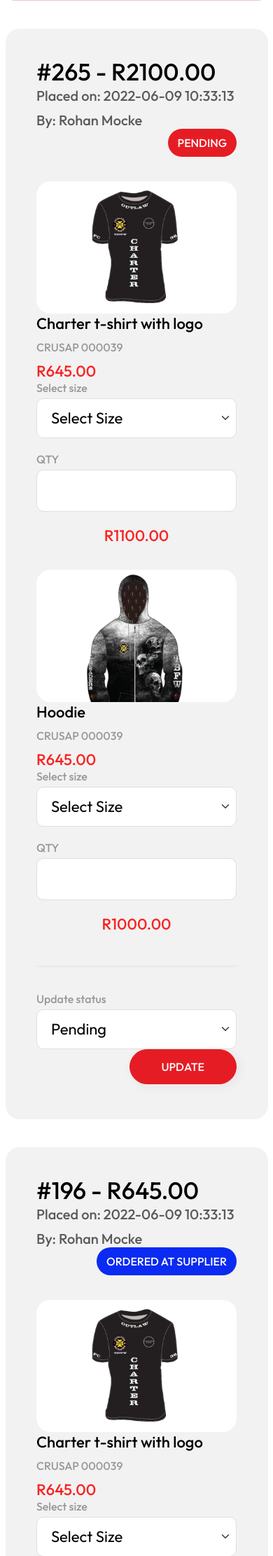
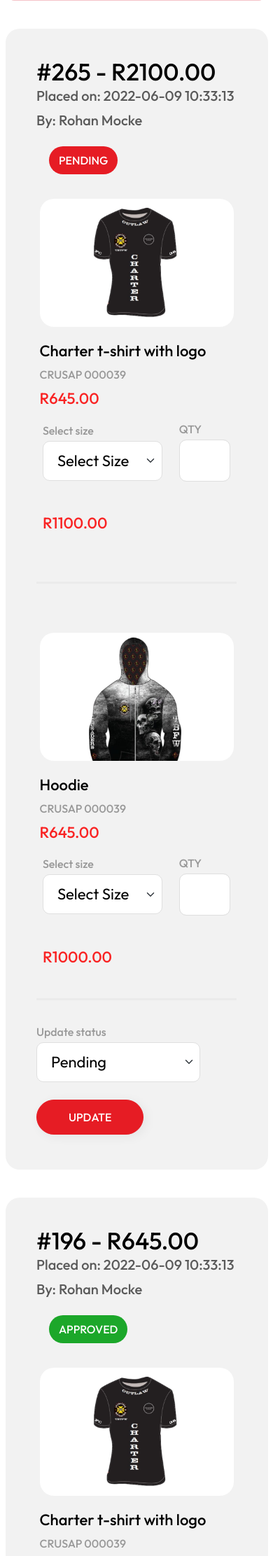
Before and after one commit to mocke/crusaders-merch-frontend, a PHP site: page /orderCharters.php in a window 390 px wide. Shown: the part 548-2771 px from the top of the page at 70% size. Run offline with PHP 8.4, Linux system fonts and the light colour scheme; some libraries are stand-ins or nearby versions.

Commit message:
- Updated orderCharters full responsiveness

```diff
--- a/orderCharters.php
+++ b/orderCharters.php
@@ -28,23 +28,27 @@ include 'includes/header.php'
                     <h4 class="text-dark-gray xs-mb-10">Placed on: 2022-06-09 10:33:13</h4>
                     <h4 class="text-dark-gray">By: Rohan Mocke</h4>
                 </div>
-                <div class="col-sm-12 col-md-6 my-auto text-end">
+                <div class="col-sm-12 col-md-6 text-md-end xs-mt-25 md-mt-0">
                     <div class="pill pill-danger">
                         PENDING
                     </div>
                 </div>
             </div>
+            <div class="row">
+                <div class="col-sm-12 col-md-6 col-lg-12 lg-mb-50">
                     <!-- Product Item -->
                     <div class="row">
-                <div class="col-sm-12 col-xl-2 my-auto">
+                        <div class="col-sm-12 col-lg-4 col-xl-2 my-auto">
                             <img class="img-fluid border-radius-20" src="assets/images/products/t-shirt.jpg" alt="Full patch members T-shirts">
                         </div>
-                <div class="col-sm-12 col-xl-3 my-auto">
-                    <h3>Charter t-shirt with logo</h3>
+                        <div class="col-sm-12 col-lg-4 col-xl-3 my-auto">
+                            <h3 class="xs-mt-20 lg-mt-0">Charter t-shirt with logo</h3>
                             <h5>CRUSAP 000039</h5>
                             <h3 class="text-vivid-red">R645.00</h3>
                         </div>
-                <div class="col-sm-12 col-xl-2 my-auto xs-pb-20">
+                        <div class="col-sm-12 col-lg-4 col-xl-7 my-auto">
+                            <div class="row xs-plr-0 xs-mt-20 lg-mt-0">
+                                <div class="col-8 col-lg-7 col-xl-4 my-auto">
                                     <label class="form-label" for="selectSize">Select size</label>
                                     <select class="form-select" id="selectSize" name="selectSize">
                                         <option selected disabled>Select Size</option>
@@ -56,25 +60,34 @@ include 'includes/header.php'
                                         <option value="XXLarge">XXLarge</option>
                                     </select>
                                 </div>
-                <div class="col-sm-12 col-xl-1 my-auto xs-pb-20">
+                                <div class="col-4 col-lg-5 col-xl-2 my-auto">
                                     <label class="form-label" for="inputQTY">QTY</label>
                                     <input type="text" id="inputQTY" name="inputQTY" class="form-control" />
                                 </div>
-                <div class="col-sm-12 col-xl-3 my-auto text-center">
-                    <h3 class="text-vivid-red">R1100.00</h3>
+                                <div class="col-md-6 col-xl-5 xs-pt-20 my-auto text-xl-center">
+                                    <h3 class="text-vivid-red xs-mt-25 xl-mt-0">R1100.00</h3>
                                 </div>
                             </div>
+                        </div>
+                    </div>
+                </div>
+                <div class="col-sm-12 d-md-none xs-mtb-60">
+                    <hr>
+                </div>
+                <div class="col-sm-12 col-md-6 col-lg-12 lg-mb-50">
                     <!-- Product Item -->
                     <div class="row">
-                <div class="col-sm-12 col-xl-2 my-auto">
+                        <div class="col-sm-12 col-lg-4 col-xl-2 my-auto">
                             <img class="img-fluid border-radius-20" src="assets/images/products/hoodies.jpg" alt="Full patch members Hoodies">
                         </div>
-                <div class="col-sm-12 col-xl-3 my-auto">
-                    <h3>Hoodie</h3>
+                        <div class="col-sm-12 col-lg-4 col-xl-3 my-auto">
+                            <h3 class="xs-mt-20 lg-mt-0">Hoodie</h3>
                             <h5>CRUSAP 000039</h5>
                             <h3 class="text-vivid-red">R645.00</h3>
                         </div>
-                <div class="col-sm-12 col-xl-2 my-auto xs-pb-20">
+                        <div class="col-sm-12 col-lg-4 col-xl-7 my-auto">
+                            <div class="row xs-plr-0 xs-mt-20 lg-mt-0">
+                                <div class="col-8 col-lg-7 col-xl-4 my-auto">
                                     <label class="form-label" for="selectSize">Select size</label>
                                     <select class="form-select" id="selectSize" name="selectSize">
                                         <option selected disabled>Select Size</option>
@@ -86,12 +99,16 @@ include 'includes/header.php'
                                         <option value="XXLarge">XXLarge</option>
                                     </select>
                                 </div>
-                <div class="col-sm-12 col-xl-1 my-auto xs-pb-20">
+                                <div class="col-4 col-lg-5 col-xl-2 my-auto">
                                     <label class="form-label" for="inputQTY">QTY</label>
                                     <input type="text" id="inputQTY" name="inputQTY" class="form-control" />
                                 </div>
-                <div class="col-sm-12 col-xl-3 my-auto text-center">
-                    <h3 class="text-vivid-red">R1000.00</h3>
+                                <div class="col-md-6 col-xl-5 xs-pt-20 my-auto text-xl-center">
+                                    <h3 class="text-vivid-red xs-mt-25 xl-mt-0">R1000.00</h3>
+                                </div>
+                            </div>
+                        </div>
+                    </div>
                 </div>
             </div>
             <!-- Status Update -->
@@ -99,7 +116,7 @@ include 'includes/header.php'
                 <div class="col-sm-12 xs-mb-25">
                     <hr>
                 </div>
-                <div class="col-sm-12 col-md-6 col-lg-4 col-xl-3">
+                <div class="col-10 col-sm-8 col-md-6 col-lg-4 col-xl-3">
                     <label class="form-label" for="selectStatusAdmin">Update status</label>
                     <select class="form-select" id="selectStatusAdmin" name="selectStatusAdmin">
                         <option selected value="Pending">Pending</option>
@@ -107,8 +124,8 @@ include 'includes/header.php'
                         <option value="Cancelled by charter">Cancelled by charter</option>
                     </select>
                 </div>
-                <div class="col-sm-12 col-md-6 col-lg-8 col-xl-9 my-auto text-end">
-                    <a href="#" class="btn btn-primary">update</a>
+                <div class="col-sm-4 col-md-6 col-lg-8 col-xl-9 mt-auto text-sm-end">
+                    <a href="#" class="btn btn-primary xs-mt-25 sm-mt-0">update</a>
                 </div>
             </div>
         </div>
@@ -122,23 +139,28 @@ include 'includes/header.php'
                     <h4 class="text-dark-gray xs-mb-10">Placed on: 2022-06-09 10:33:13</h4>
                     <h4 class="text-dark-gray">By: Rohan Mocke</h4>
                 </div>
-                <div class="col-sm-12 col-md-6 my-auto text-end">
-                    <div class="pill pill-blue">
-                        ORDERED AT SUPPLIER
+                <div class="col-sm-12 col-md-6 text-md-end xs-mt-25 md-mt-0">
+                    <div class="pill pill-success">
+                        APPROVED
                     </div>
                 </div>
             </div>
             <!-- Product Item -->
             <div class="row">
-                <div class="col-sm-12 col-xl-2 my-auto">
+                <div class="col-sm-12 col-md-6 col-lg-12 lg-mb-50">
+                    <!-- Product Item -->
+                    <div class="row">
+                        <div class="col-sm-12 col-lg-4 col-xl-2 my-auto">
                             <img class="img-fluid border-radius-20" src="assets/images/products/t-shirt.jpg" alt="Full patch members T-shirts">
                         </div>
-                <div class="col-sm-12 col-xl-3 my-auto">
-                    <h3>Charter t-shirt with logo</h3>
+                        <div class="col-sm-12 col-lg-4 col-xl-3 my-auto">
+                            <h3 class="xs-mt-20 lg-mt-0">Charter t-shirt with logo</h3>
                             <h5>CRUSAP 000039</h5>
                             <h3 class="text-vivid-red">R645.00</h3>
                         </div>
-                <div class="col-sm-12 col-xl-2 my-auto xs-pb-20">
+                        <div class="col-sm-12 col-lg-4 col-xl-7 my-auto">
+                            <div class="row xs-plr-0 xs-mt-20 lg-mt-0">
+                                <div class="col-8 col-lg-7 col-xl-4 my-auto">
                                     <label class="form-label" for="selectSize">Select size</label>
                                     <select class="form-select" id="selectSize" name="selectSize">
                                         <option selected disabled>Select Size</option>
@@ -150,12 +172,16 @@ include 'includes/header.php'
                                         <option value="XXLarge">XXLarge</option>
                                     </select>
                                 </div>
-                <div class="col-sm-12 col-xl-1 my-auto xs-pb-20">
+                                <div class="col-4 col-lg-5 col-xl-2 my-auto">
                                     <label class="form-label" for="inputQTY">QTY</label>
                                     <input type="text" id="inputQTY" name="inputQTY" class="form-control" />
                                 </div>
-                <div class="col-sm-12 col-xl-3 my-auto text-center">
-                    <h3 class="text-vivid-red">R1100.00</h3>
+                                <div class="col-md-6 col-xl-5 xs-pt-20 my-auto text-xl-center">
+                                    <h3 class="text-vivid-red xs-mt-25 xl-mt-0">R1100.00</h3>
+                                </div>
+                            </div>
+                        </div>
+                    </div>
                 </div>
             </div>
             <!-- Status Update -->
@@ -163,7 +189,7 @@ include 'includes/header.php'
                 <div class="col-sm-12 xs-mb-25">
                     <hr>
                 </div>
-                <div class="col-sm-12 col-md-6 col-lg-5 col-xl-4">
+                <div class="col-10 col-sm-8 col-md-6 col-lg-5 col-xl-4">
                     <label class="form-label" for="selectStatusSuperAdmin">Update status</label>
                     <select class="form-select" id="selectStatusSuperAdmin" name="selectStatusSuperAdmin">
                         <option value="Cancelled by nationals">Cancelled by nationals</option>
@@ -173,8 +199,8 @@ include 'includes/header.php'
                         <option value="Payment received / completed">Payment received / completed</option>
                     </select>
                 </div>
-                <div class="col-sm-12 col-md-6 col-lg-9 col-xl-8 my-auto text-end">
-                    <a href="#" class="btn btn-primary">update</a>
+                <div class="col-sm-4 col-md-6 col-lg-9 col-xl-8 mt-auto text-sm-end">
+                    <a href="#" class="btn btn-primary xs-mt-25 sm-mt-0">update</a>
                 </div>
             </div>
         </div>
@@ -188,7 +214,7 @@ include 'includes/header.php'
                     <h4 class="text-dark-gray">Placed on: 2022-06-09 10:33:13</h4>
                     <h4 class="text-dark-gray">By: Jaco Visagie</h4>
                 </div>
-                <div class="col-sm-12 col-md-6 my-auto text-end">
+                <div class="col-sm-12 col-md-6 text-md-end xs-mt-25 md-mt-0">
                     <div class="pill pill-success">
                         Completed
                     </div>
@@ -196,15 +222,20 @@ include 'includes/header.php'
             </div>
             <!-- Product Item -->
             <div class="row">
-                <div class="col-sm-12 col-xl-2 my-auto">
+                <div class="col-sm-12 col-md-6 col-lg-12 lg-mb-50">
+                    <!-- Product Item -->
+                    <div class="row">
+                        <div class="col-sm-12 col-lg-4 col-xl-2 my-auto">
                             <img class="img-fluid border-radius-20" src="assets/images/products/t-shirt.jpg" alt="Full patch members T-shirts">
                         </div>
-                <div class="col-sm-12 col-xl-3 my-auto">
-                    <h3>Charter t-shirt with logo</h3>
+                        <div class="col-sm-12 col-lg-4 col-xl-3 my-auto">
+                            <h3 class="xs-mt-20 lg-mt-0">Charter t-shirt with logo</h3>
                             <h5>CRUSAP 000039</h5>
                             <h3 class="text-vivid-red">R645.00</h3>
                         </div>
-                <div class="col-sm-12 col-xl-2 my-auto xs-pb-20">
+                        <div class="col-sm-12 col-lg-4 col-xl-7 my-auto">
+                            <div class="row xs-plr-0 xs-mt-20 lg-mt-0">
+                                <div class="col-8 col-lg-7 col-xl-4 my-auto">
                                     <label class="form-label" for="selectSize">Select size</label>
                                     <select class="form-select" id="selectSize" name="selectSize">
                                         <option selected disabled>Select Size</option>
@@ -216,12 +247,16 @@ include 'includes/header.php'
                                         <option value="XXLarge">XXLarge</option>
                                     </select>
                                 </div>
-                <div class="col-sm-12 col-xl-1 my-auto xs-pb-20">
+                                <div class="col-4 col-lg-5 col-xl-2 my-auto">
                                     <label class="form-label" for="inputQTY">QTY</label>
                                     <input type="text" id="inputQTY" name="inputQTY" class="form-control" />
                                 </div>
-                <div class="col-sm-12 col-xl-3 my-auto text-center">
-                    <h3 class="text-vivid-red">R1100.00</h3>
+                                <div class="col-md-6 col-xl-5 xs-pt-20 my-auto text-xl-center">
+                                    <h3 class="text-vivid-red xs-mt-25 xl-mt-0">R1100.00</h3>
+                                </div>
+                            </div>
+                        </div>
+                    </div>
                 </div>
             </div>
         </div>
```
Lines whose indentation alone changed are shown as unchanged.
